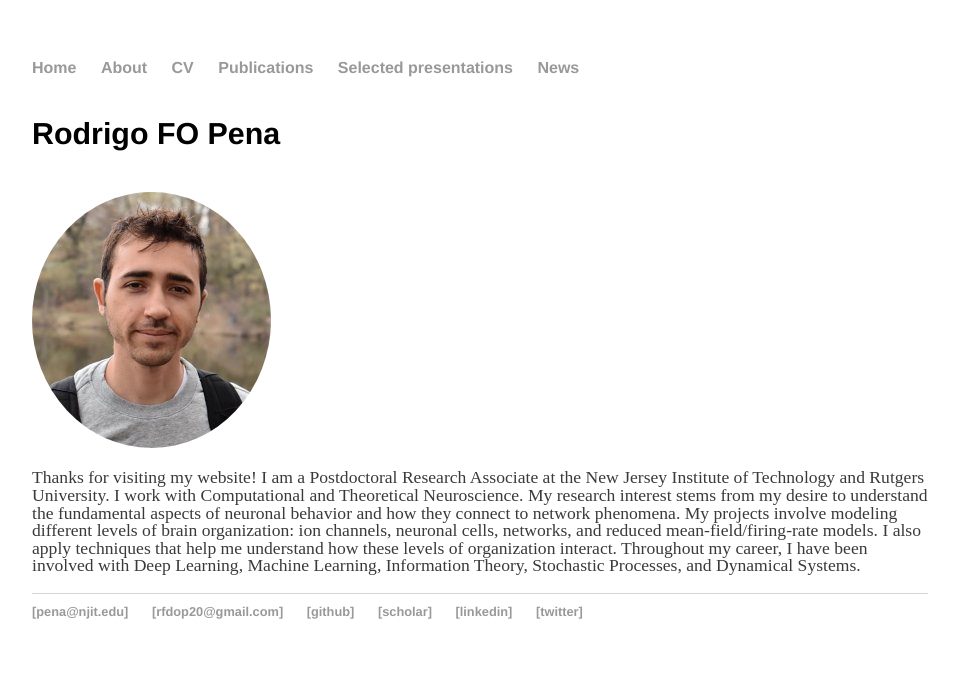
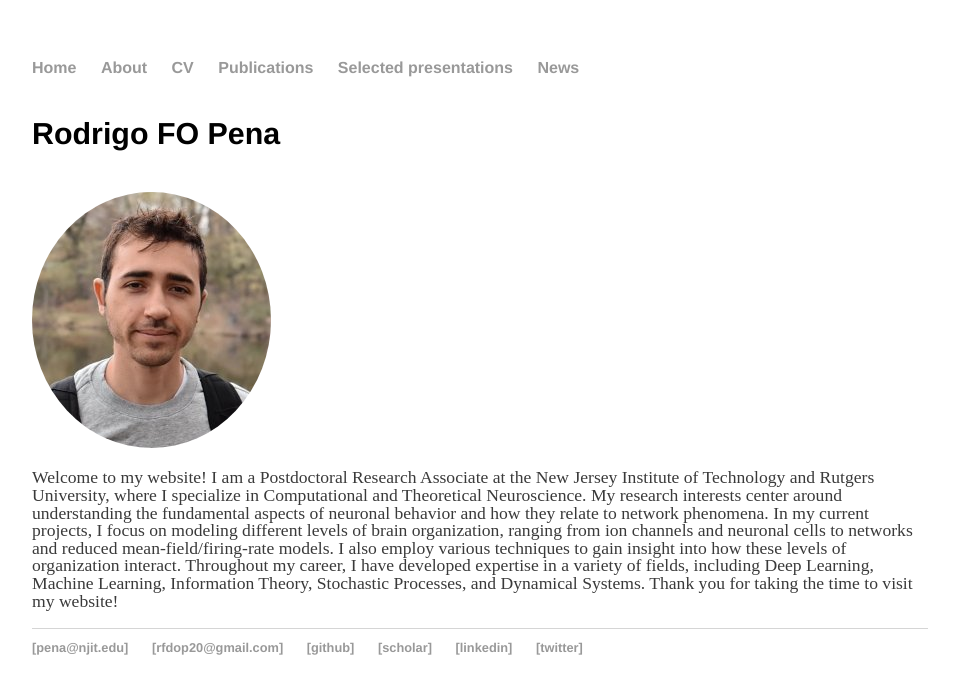
Before and after one commit to pena-rodrigo/oldwebsite, a Jekyll site: the page built from index.html, in a window 1280 px wide. Shown: the top 694 px of the page, without its empty margins (160-1118 px from the left). Built offline with Jekyll 4.4.1, drawn with Linux system fonts in a browser that asks for light colours.

Commit message:
Update index

```diff
--- a/index.html
+++ b/index.html
@@ -8,12 +8,11 @@ title: Rodrigo Pena
 					<img src='rodrigo_pena.jpeg' class='iconDetails'>
 				</div>
 				<div   class="right" >
-					<p>Thanks for visiting my website! I am a Postdoctoral Research Associate at the New Jersey Institute of Technology and Rutgers University.
-					   I work with Computational and Theoretical Neuroscience. My research interest stems from my desire to understand the
-					   fundamental aspects of neuronal behavior and how they connect to network phenomena.
-					   My projects involve modeling different levels of brain organization: ion channels, neuronal cells, networks, and reduced mean-field/firing-rate models.
-					   I also apply techniques that help me understand how these levels of organization interact.
-					   Throughout my career, I have been involved with Deep Learning, Machine Learning, Information Theory, Stochastic Processes, and Dynamical Systems.
+					<p>Welcome to my website! I am a Postdoctoral Research Associate at the New Jersey Institute of Technology and Rutgers University, where I specialize in Computational and Theoretical Neuroscience. My research interests center around understanding the fundamental aspects of neuronal behavior and how they relate to network phenomena.
+
+In my current projects, I focus on modeling different levels of brain organization, ranging from ion channels and neuronal cells to networks and reduced mean-field/firing-rate models. I also employ various techniques to gain insight into how these levels of organization interact.
+
+Throughout my career, I have developed expertise in a variety of fields, including Deep Learning, Machine Learning, Information Theory, Stochastic Processes, and Dynamical Systems. Thank you for taking the time to visit my website!
 					</p>
 				</div>
     		</div><!-- /.blurb -->
```
